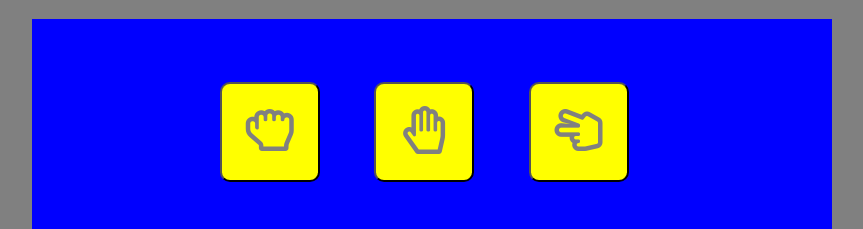
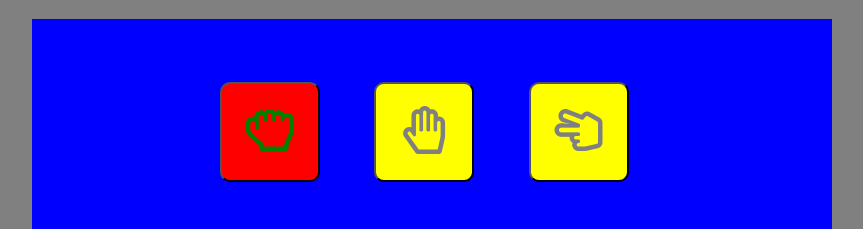
Before and after one commit to oneillrobbie99/RPS-Project-2, a plain HTML site: page index.html in a window 1280 px wide. In both pictures the pointer is over the button 477 px from the left and 213 px from the top of the page. Shown: the part 82-311 px from the top of the page, without its empty margins (208-1071 px from the left). Drawn offline with Linux system fonts and the light colour scheme.

Commit message:
added hover color change to buttons

```diff
--- a/assets/css/style.css
+++ b/assets/css/style.css
@@ -50,3 +50,8 @@ body {
     margin: 0 25px;
     font-size: 3rem;
 }
+
+.rock:hover, .paper:hover, .scissors:hover {
+    background-color: red;
+    color: green;
+}
```
